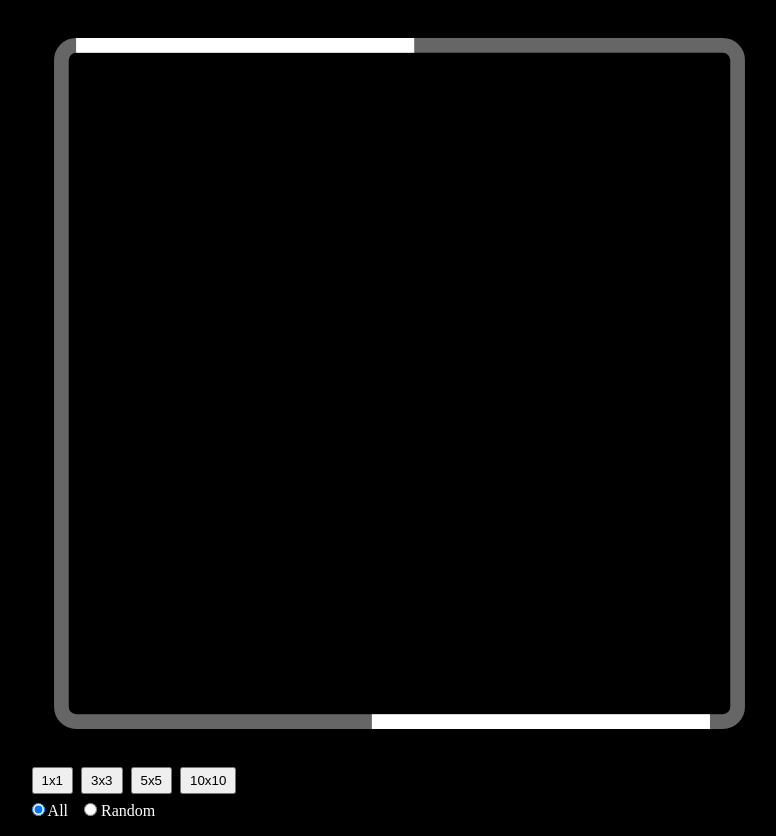
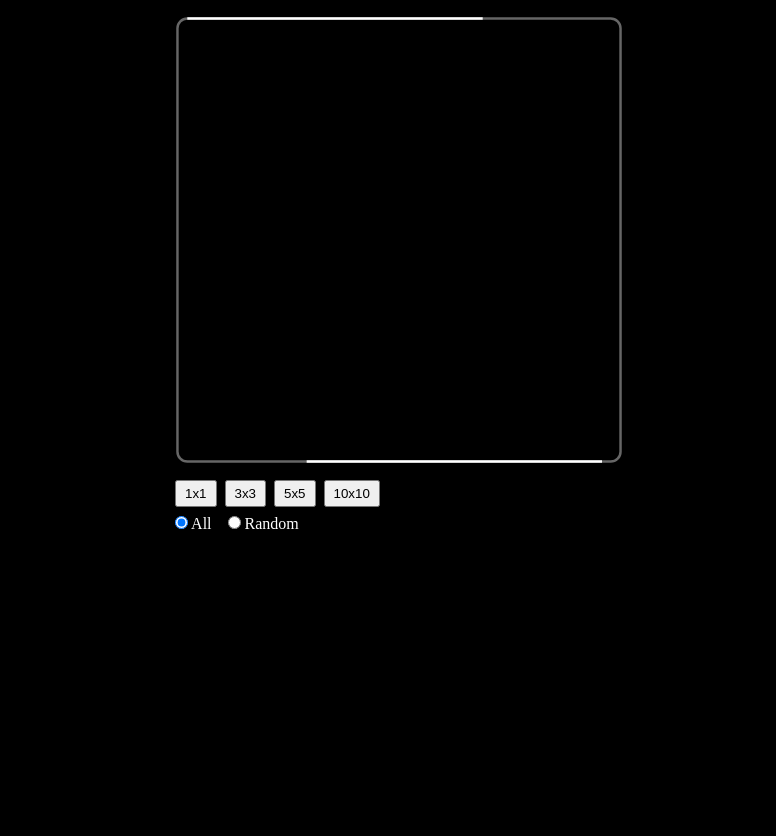
Before and after one commit to shezimanor/rectangle-animation-app, a Vue app: page / in a window 1280 px wide. Shown: the whole page, without its empty margins (241-1017 px from the left). After the commit the page ends 800 px from the top, so only its background shows below. Built offline with nearby package versions, Linux system fonts and the light colour scheme.

Commit message:
feat: 將 SVG 矩形動畫的尺寸數據改成響應式數據 --- 根據 props.chunk 數值來決定 viewBox 的大小與矩形寬度，以解決線框在每種數量排版下，線條會有明顯粗細差異問題。

```diff
--- a/src/App.vue
+++ b/src/App.vue
@@ -15,7 +15,12 @@ function changeElementCount(count) {
 <template>
   <div class="main-wrapper">
     <div :class="['grid-container', elementLayoutClass]">
-      <GeometricShape v-for="n in elementCount" :active="true" />
+      <GeometricShape
+        v-for="n in elementCount"
+        :key="`shape_${n}`"
+        :active="true"
+        :chunk="elementCountSqrt"
+      />
     </div>
     <div class="flex-container">
       <div class="flex-item">
--- a/src/assets/styles/main.scss
+++ b/src/assets/styles/main.scss
@@ -12,7 +12,7 @@ body {
   display: flex;
   flex-direction: column;
   width: 100%;
-  max-width: 767px;
+  max-width: 480px;
   margin: auto;
   padding: 16px;
   row-gap: 16px;
@@ -20,6 +20,7 @@ body {
 .grid-container {
   display: grid;
   width: 100%;
+  gap: 3px;
   // 各種數量的排列樣式
   &.grid-1x1 {
     grid-template: repeat(1, 1fr) / repeat(1, 1fr);
--- a/src/components/GeometricShape.vue
+++ b/src/components/GeometricShape.vue
@@ -1,38 +1,85 @@
 <script setup>
-defineProps({
-  active: Boolean
+import { computed, ref } from 'vue';
+
+// props
+const props = defineProps({
+  active: {
+    type: Boolean,
+    default: true
+  },
+  chunk: {
+    type: Number,
+    default: 1
+  }
+});
+
+const animateElement = ref(null);
+
+// 預設的 svg 的長寬
+const defaultSize = ref(360);
+
+// svg 的長寬
+const size = computed(() => (defaultSize.value / props.chunk) | 0);
+
+const viewBox = computed(() => `0 0 ${size.value + 4} ${size.value + 4}`);
+
+// svg 圓角寬度
+const borderRadius = computed(() => {
+  const mapping = {
+    1: 8,
+    3: 6,
+    5: 4,
+    10: 2
+  };
+  return mapping[props.chunk];
+});
+
+// 矩形周長
+const shapePerimeter = computed(() => (size.value * 4) | 0);
+
+// 虛線設定：兩條短虛線（周長的一半的 1:2）
+const strokeDasharray = computed(() => {
+  const shapeHalfPerimeter = size.value * 2;
+  const mainDashLength = Math.floor(shapeHalfPerimeter / 3);
+  return `${mainDashLength} ${shapeHalfPerimeter - mainDashLength}`;
 });
 </script>
 
 <template>
-  <svg class="geometric-shape" width="100" height="100" viewBox="0 0 100 100">
+  <svg
+    class="geometric-shape"
+    :width="`${size + 4}`"
+    :height="`${size + 4}`"
+    :viewBox="viewBox"
+  >
     <rect
-      x="4"
-      y="4"
-      width="92"
-      height="92"
-      rx="2"
-      ry="2"
+      x="2"
+      y="2"
+      :width="size"
+      :height="size"
+      :rx="borderRadius"
+      :ry="borderRadius"
       stroke="#666"
       stroke-width="2"
     />
     <rect
-      x="4"
-      y="4"
-      width="92"
-      height="92"
-      rx="2"
-      ry="2"
+      x="2"
+      y="2"
+      :width="size"
+      :height="size"
+      :rx="borderRadius"
+      :ry="borderRadius"
       fill="transparent"
       stroke="white"
       stroke-width="2"
-      stroke-dasharray="46 138"
+      :stroke-dasharray="strokeDasharray"
       stroke-dashoffset="0"
     >
       <animate
+        ref="animateElement"
         attributeName="stroke-dashoffset"
         from="0"
-        to="368"
+        :to="shapePerimeter"
         dur="1.5s"
         calcMode="spline"
         repeatCount="indefinite"
```
